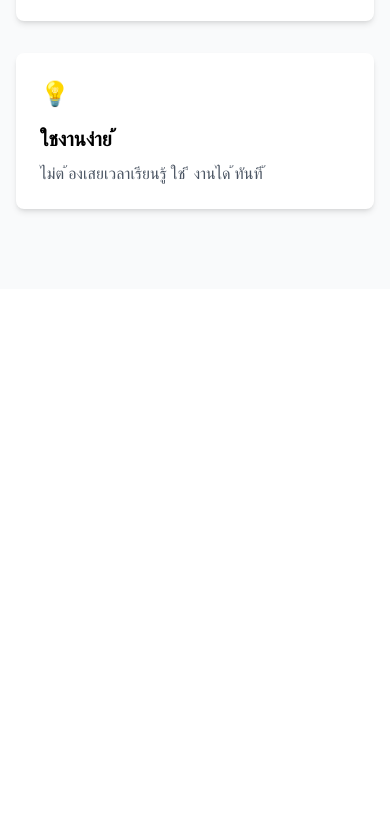
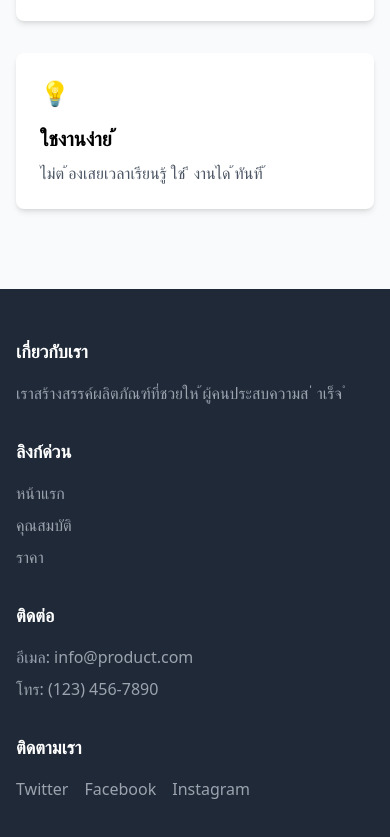
Before and after one commit to Kittiya66160018/product-landing-page, a plain HTML site: page index.html in a window 390 px wide. Shown: the part 935-1772 px from the top of the page. Before the commit the page ends 1224 px from the top, so only its background shows below. Drawn offline with nearby package versions, Linux system fonts and the light colour scheme.

Commit message:
เพิ่มสวนท ้ายแบบ ่ Responsive

```diff
--- a/index.html
+++ b/index.html
@@ -70,8 +70,38 @@
     </main>
 
 
-    <footer>
-        <!-- สวนท ้าย ่ -->
+    <footer class="bg-gray-800 text-white py-12">
+        <div class="container mx-auto px-4">
+            <div class="grid grid-cols-1 md:grid-cols-4 gap-8">
+                <div>
+                    <h3 class="font-bold text-lg mb-4">เกี่ยวกับเรา</h3>
+                    <p class="text-gray-400">เราสร้างสรรค์ผลิตภัณฑ์ที่ชวยให ้ผู้คนประสบความส ่ าเร็จ ํ </p>
+                </div>
+                <div>
+                    <h3 class="font-bold text-lg mb-4">ลิงก์ด่วน</h3>
+                    <ul class="space-y-2 text-gray-400">
+                        <li><a href="#" class="hover:text-white">หน้าแรก</a></li>
+                        <li><a href="#features" class="hover:text-white">คุณสมบัติ</a></li>
+                        <li><a href="#pricing" class="hover:text-white">ราคา</a></li>
+                    </ul>
+                </div>
+                <div>
+                    <h3 class="font-bold text-lg mb-4">ติดต่อ</h3>
+                    <ul class="space-y-2 text-gray-400">
+                        <li>อีเมล: info@product.com</li>
+                        <li>โทร: (123) 456-7890</li>
+                    </ul>
+                </div>
+                <div>
+                    <h3 class="font-bold text-lg mb-4">ติดตามเรา</h3>
+                    <div class="flex space-x-4">
+                        <a href="#" class="text-gray-400 hover:text-white">Twitter</a>
+                        <a href="#" class="text-gray-400 hover:text-white">Facebook</a>
+                        <a href="#" class="text-gray-400 hover:text-white">Instagram</a>
+                    </div>
+                </div>
+            </div>
+        </div>
     </footer>
 </body>
 
```
